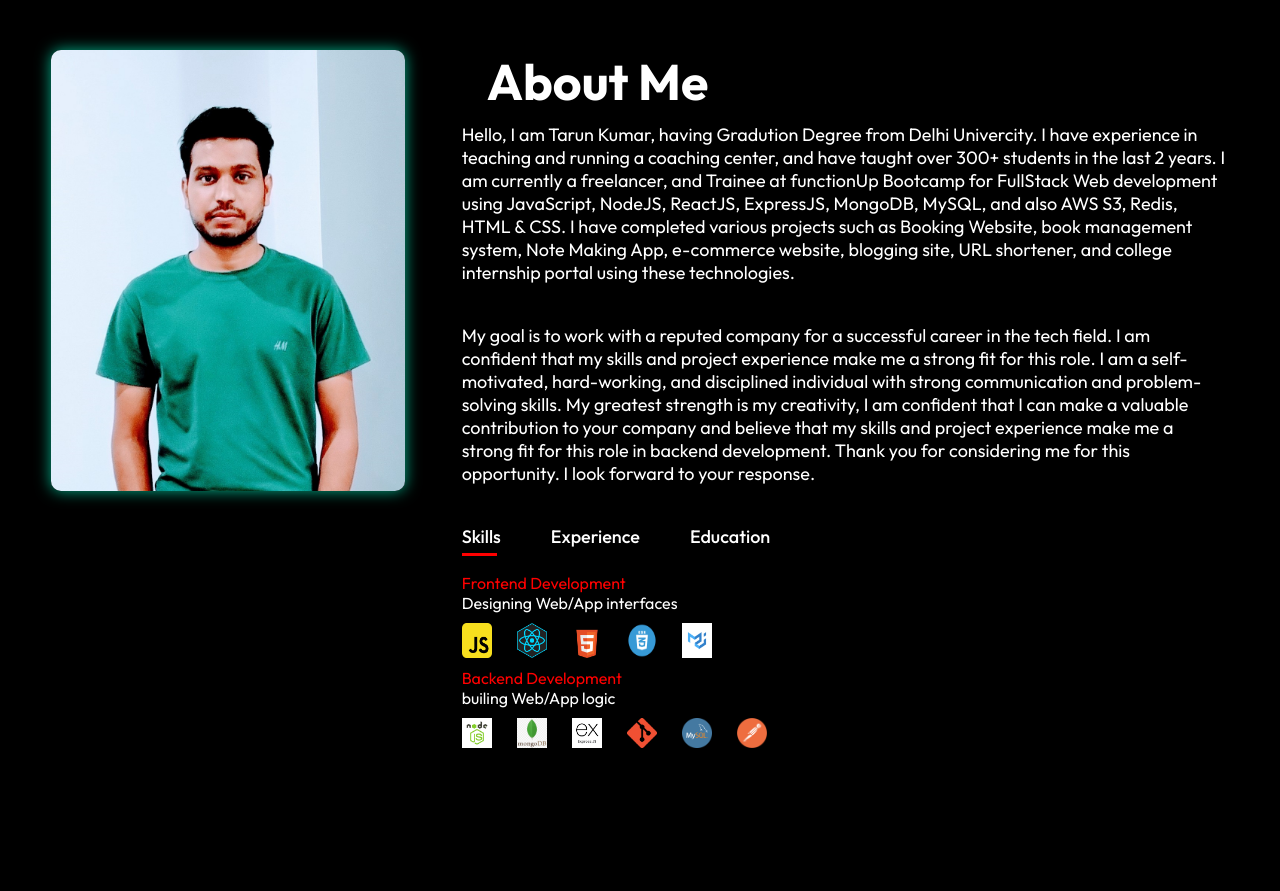
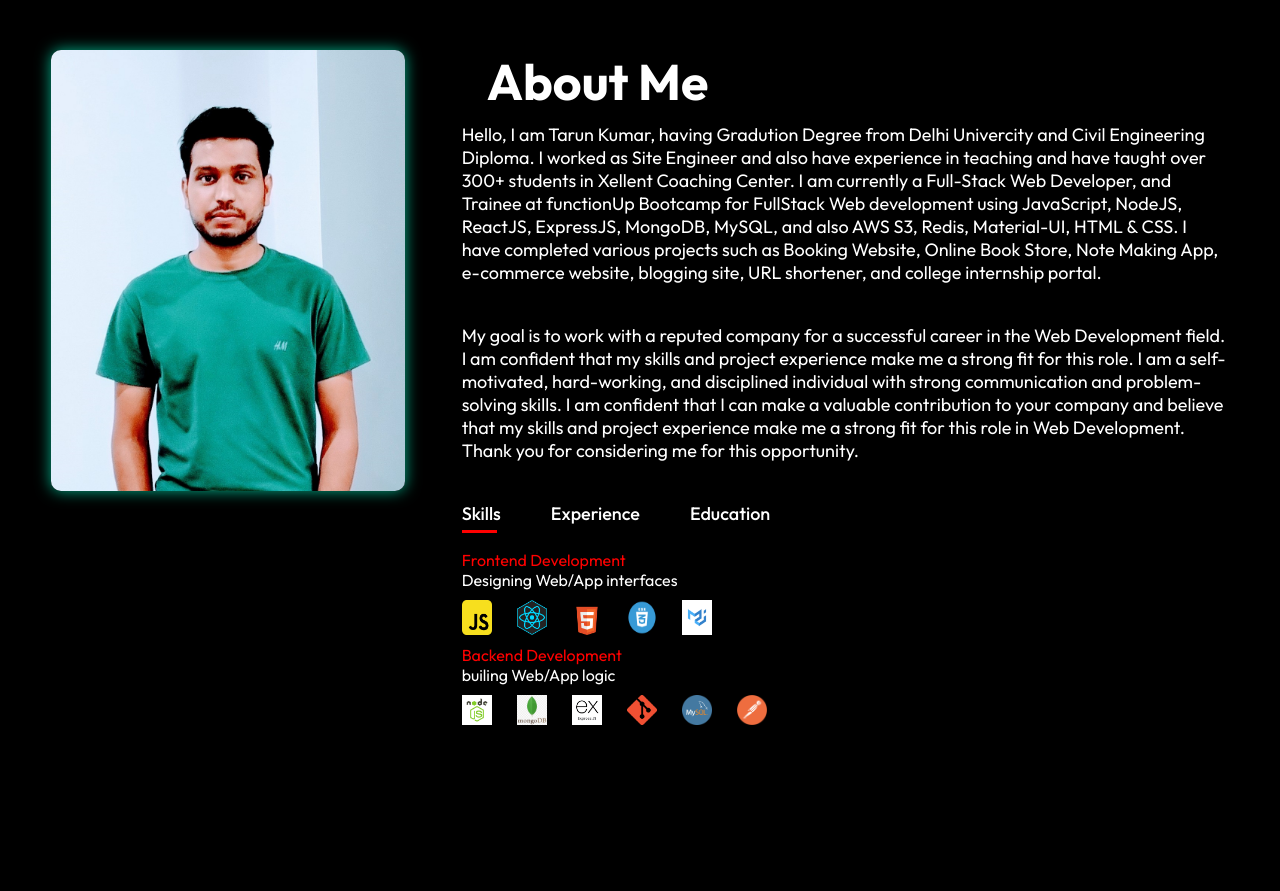
Before and after one commit to tarunkumar8812/portfolio, a React (Create React App) app: page / in a window 1280 px wide. Shown: the part 900-1791 px from the top of the page. Built offline with nearby package versions, Linux system fonts and the light colour scheme.

Commit message:
about section updated

```diff
--- a/src/component/About.jsx
+++ b/src/component/About.jsx
@@ -36,11 +36,11 @@ const About = () => {
                     </div>
                     <div className='about-col-2'>
                         <h1 className='sub-title'>About Me</h1>
-                        <p>Hello, I am Tarun Kumar, having Gradution Degree from Delhi Univercity. I have experience in teaching and running a coaching center, and have taught over 300+ students in the last 2 years. I am currently a freelancer, and Trainee at functionUp Bootcamp for FullStack Web development using JavaScript, NodeJS, ReactJS, ExpressJS, MongoDB, MySQL, and also AWS S3, Redis, HTML & CSS. I have completed various projects such as Booking Website, book management system, Note Making App, e-commerce website, blogging site, URL shortener, and college internship portal using these technologies.</p>
+                        <p>Hello, I am Tarun Kumar, having Gradution Degree from Delhi Univercity and Civil Engineering Diploma. I worked as Site Engineer and also have experience in teaching and have taught over 300+ students in Xellent Coaching Center. I am currently a Full-Stack Web Developer, and Trainee at functionUp Bootcamp for FullStack Web development using JavaScript, NodeJS, ReactJS, ExpressJS, MongoDB, MySQL, and also AWS S3, Redis, Material-UI, HTML & CSS. I have completed various projects such as Booking Website, Online Book Store, Note Making App, e-commerce website, blogging site, URL shortener, and college internship portal.</p>
 
                         <br />
                         <p>
-                            My goal is to work with a reputed company for a successful career in the tech field. I am confident that my skills and project experience make me a strong fit for this role. I am a self-motivated, hard-working, and disciplined individual with strong communication and problem-solving skills. My greatest strength is my creativity, I am confident that I can make a valuable contribution to your company and believe that my skills and project experience make me a strong fit for this role in backend development. Thank you for considering me for this opportunity. I look forward to your response.
+                            My goal is to work with a reputed company for a successful career in the Web Development field. I am confident that my skills and project experience make me a strong fit for this role. I am a self-motivated, hard-working, and disciplined individual with strong communication and problem-solving skills. I am confident that I can make a valuable contribution to your company and believe that my skills and project experience make me a strong fit for this role in Web Development. Thank you for considering me for this opportunity.
                         </p>
 
 
@@ -83,7 +83,8 @@ const About = () => {
                             <ul>
                                 <li><span>2018</span> <br /> Bachelor of ARTs</li>
                                 <li><span>2017</span> <br /> Diploma in Civil Engineering</li>
-                                <li><span>2013</span> <br /> 12th from C.B.S.E</li>
+                                <li><span>2013</span> <br /> 12th from C.B.S.E Board, Delhi</li>
+                                {/* <li><span>2011</span> <br /> 10th from C.B.S.E Board, Delhi</li> */}
 
                             </ul>
                         </div>
```
